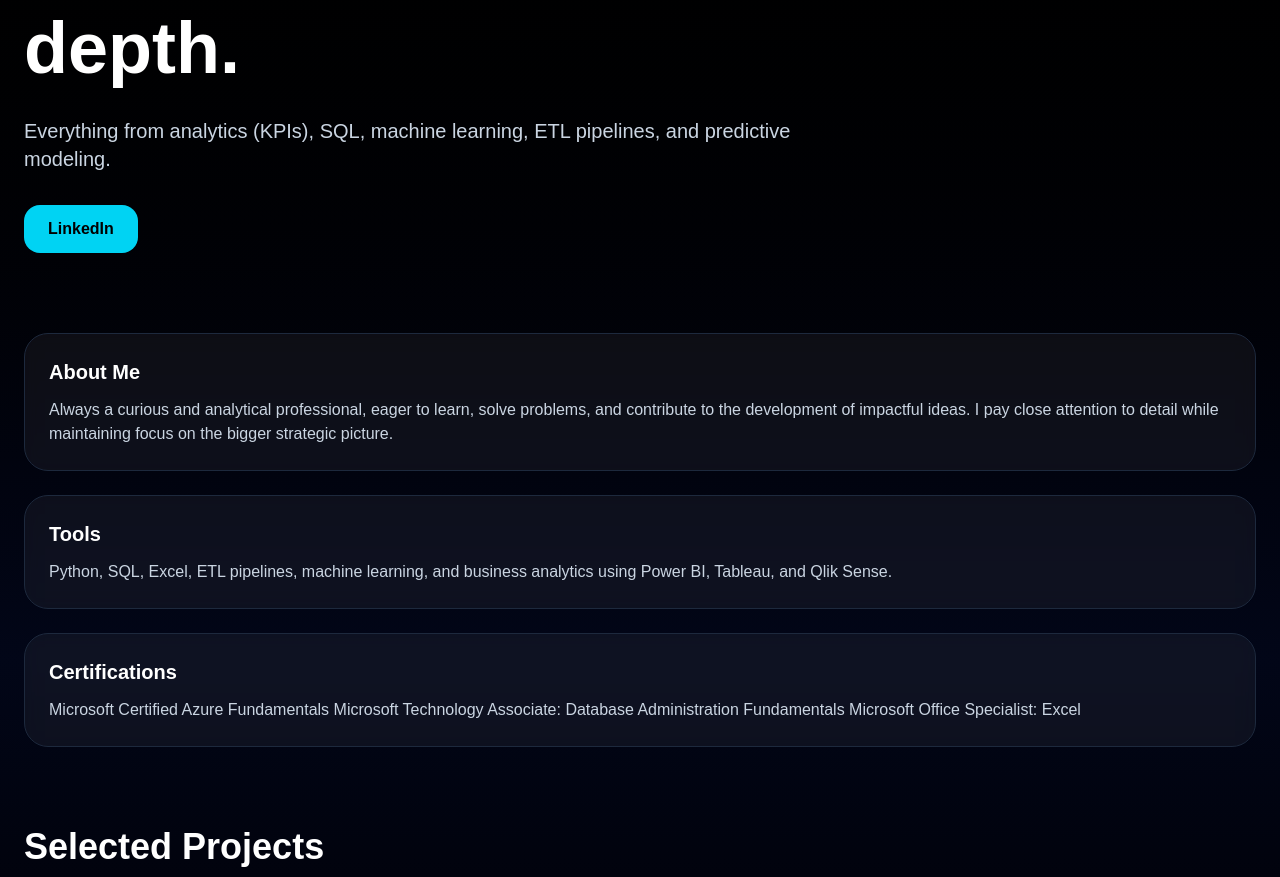
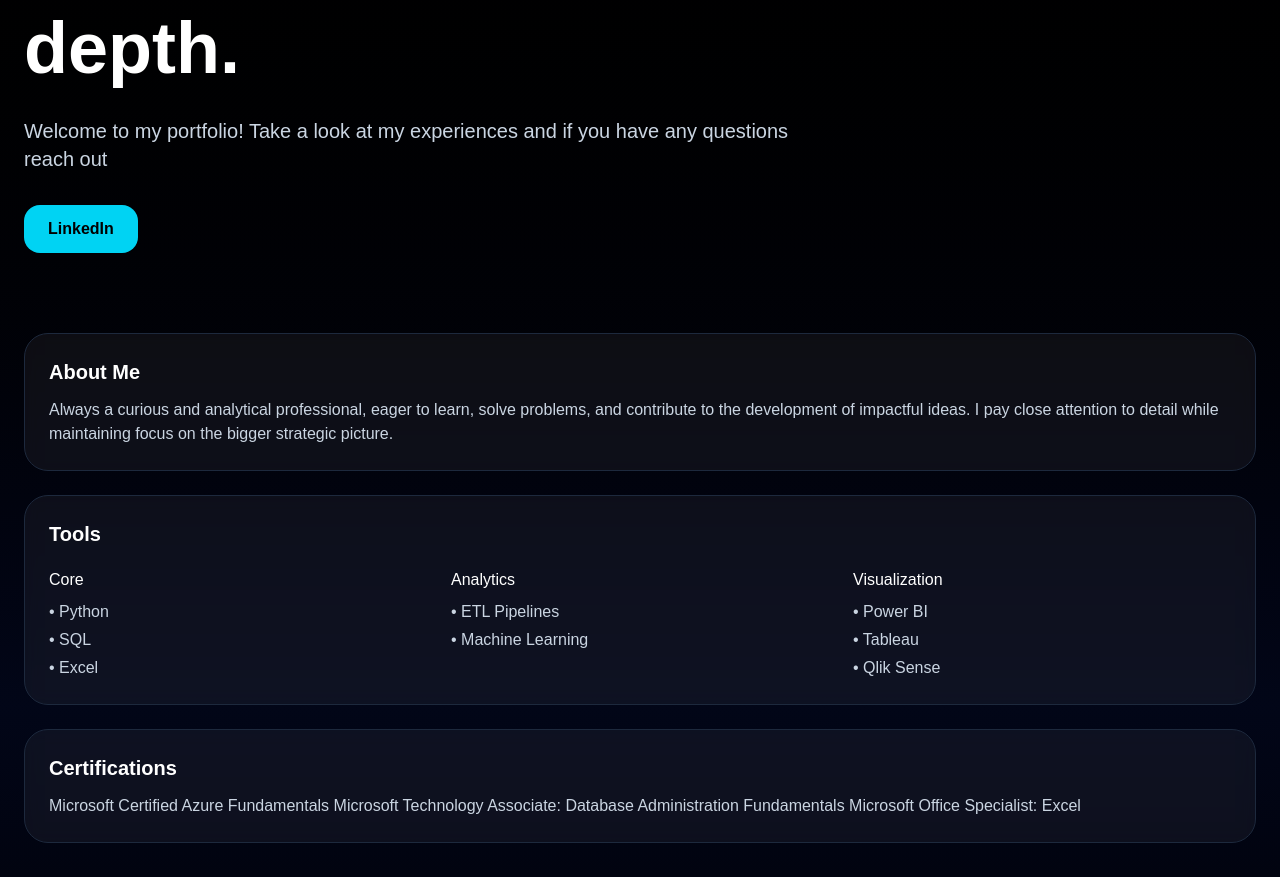
Before and after one commit to rkcpablo/pablo-portafolio, a Next.js app: page / in a window 1280 px wide. Shown: the part 309-1186 px from the top of the page. Built offline with nearby package versions, Linux system fonts and the light colour scheme.

Commit message:
Redesigned portfolio homepage

```diff
--- a/app/page.tsx
+++ b/app/page.tsx
@@ -45,8 +45,7 @@ export default function Home() {
           </h1>
 
           <p className="text-lg md:text-xl text-slate-300 max-w-3xl mb-8">
-            Everything from analytics (KPIs), SQL, machine
-            learning, ETL pipelines, and predictive modeling.
+            Welcome to my portfolio! Take a look at my experiences and if you have any questions reach out
           </p>
 
           <div className="flex flex-wrap gap-4">
@@ -71,11 +70,35 @@ export default function Home() {
           </div>
 
           <div className="rounded-3xl border border-slate-800 bg-white/5 backdrop-blur-sm p-6">
-            <h2 className="text-xl font-semibold mb-3">Tools</h2>
-            <p className="text-slate-300">
-              Python, SQL, Excel, ETL pipelines, machine learning,
-              and business analytics using Power BI, Tableau, and Qlik Sense.
-            </p>
+            <h2 className="text-xl font-semibold mb-5">Tools</h2>
+
+            <div className="grid md:grid-cols-3 gap-6 text-slate-300">
+              <div>
+                <p className="text-white font-medium mb-2">Core</p>
+                <ul className="space-y-1">
+                  <li>• Python</li>
+                  <li>• SQL</li>
+                  <li>• Excel</li>
+                </ul>
+              </div>
+
+              <div>
+                <p className="text-white font-medium mb-2">Analytics</p>
+                <ul className="space-y-1">
+                  <li>• ETL Pipelines</li>
+                  <li>• Machine Learning</li>
+                </ul>
+              </div>
+
+              <div>
+                <p className="text-white font-medium mb-2">Visualization</p>
+                <ul className="space-y-1">
+                  <li>• Power BI</li>
+                  <li>• Tableau</li>
+                  <li>• Qlik Sense</li>
+                </ul>
+              </div>
+            </div>
           </div>
 
           <div className="rounded-3xl border border-slate-800 bg-white/5 backdrop-blur-sm p-6">
```
